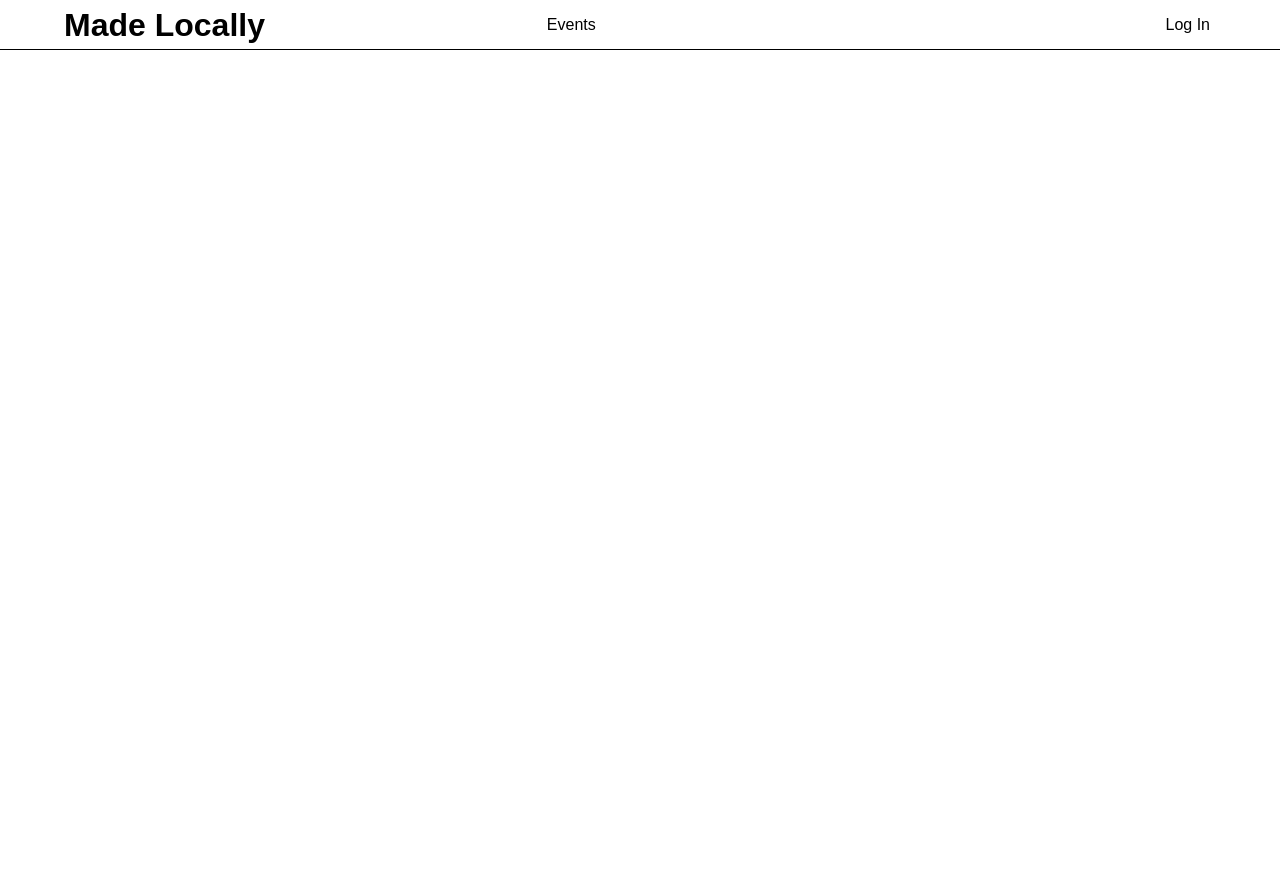
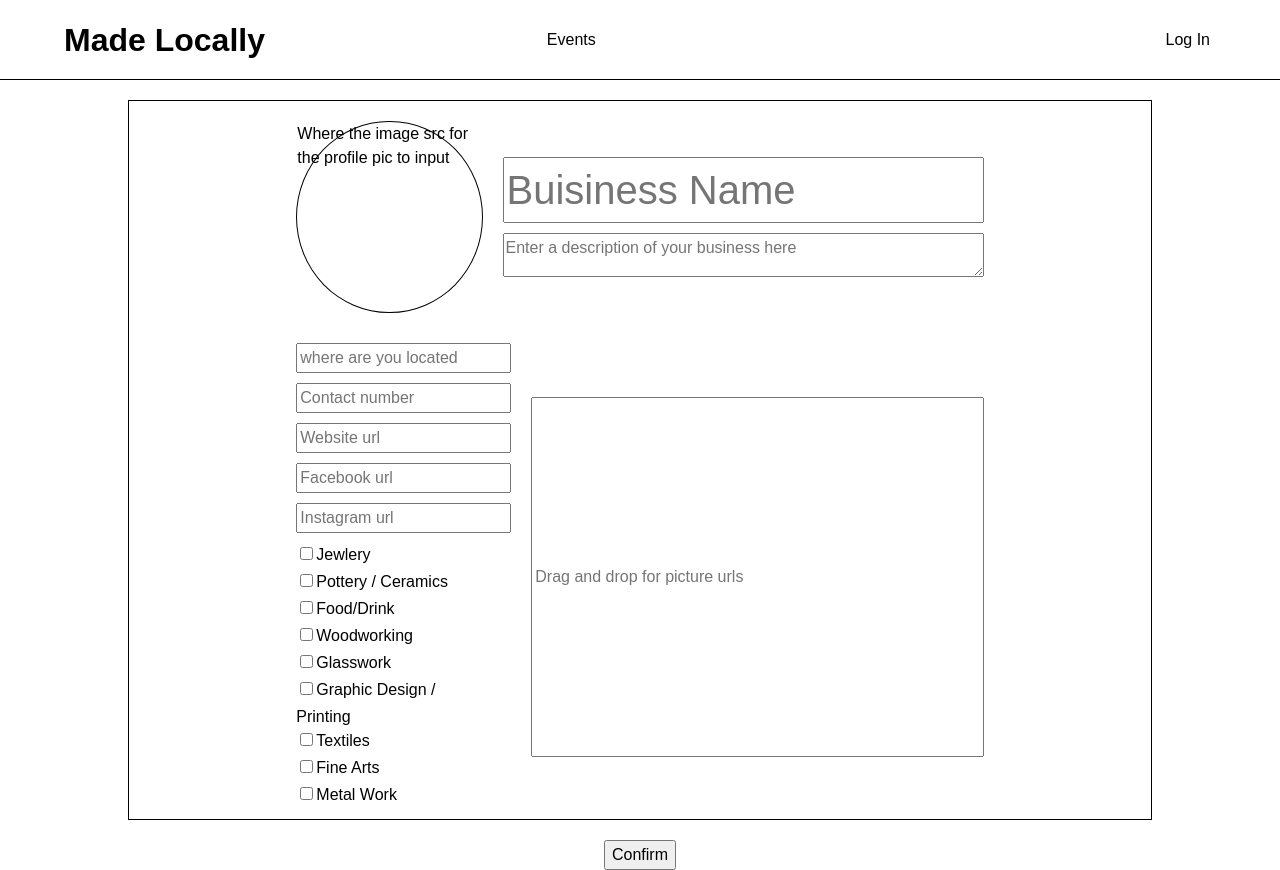
Before and after one commit to nem67127/madeLocally, a React (Create React App) app in the folder client/: page /profile-f/1 in a window 1280 px wide. Before the commit the page ends 800 px from the top, so only its background shows below. Built offline with nearby package versions, Linux system fonts and the light colour scheme; no server answers.

Commit message:
formatting profile form

```diff
--- a/client/src/components/Header.js
+++ b/client/src/components/Header.js
@@ -37,7 +37,7 @@ const Header = () => {
 export default Header;
 
 const Wrapper = styled.div`
-  height: 50px;
+  height: 80px;
   border-bottom: 1px solid black;
   display: flex;
   align-items: center;
--- a/client/src/components/Homepage.js
+++ b/client/src/components/Homepage.js
@@ -111,7 +111,7 @@ const HomePage = () => {
 
 export default HomePage;
 const Wrapper = styled.div`
-  height: calc(100vh - 50px);
+  height: calc(100vh - 80px);
   width: 100vw;
   display: flex;
   align-items: center;
--- a/client/src/components/ProfileForm.js
+++ b/client/src/components/ProfileForm.js
@@ -8,11 +8,164 @@ const ProfileForm = () => {
   const { profileId } = useParams();
   const { currentUser } = useContext(CurrentUserContext);
   //need to create a patch that will update made on profileid = objectId
-  return <Wrapper></Wrapper>;
+
+  //Handle change to set form data and thats what we send to backend
+  return (
+    <Wrapper>
+      <Form>
+        <Container>
+          <ProfilePic name="profileSrc">
+            Where the image src for the profile pic to input
+          </ProfilePic>
+          <Div>
+            <Name
+              placeholder="Buisiness Name"
+              name="businessName"
+              type="text"
+            />
+            <Description
+              placeholder="Enter a description of your business here"
+              name="businessDescrip"
+              type="text"
+              multiline={true}
+              rows={5}
+            />
+          </Div>
+        </Container>
+
+        <Container>
+          <Info>
+            <Input
+              name="location"
+              placeholder="where are you located"
+              type="address"
+            />
+            <Input name="phone" placeholder="Contact number" type="tel" />
+            <Input name="websiteUrl" placeholder="Website url" type="text" />
+            <Input name="facebookUrl" placeholder="Facebook url" type="text" />
+            <Input
+              name="instagramUrl"
+              placeholder="Instagram url"
+              type="text"
+            />
+            <Categories>
+              <span>
+                <Input type="checkbox" id="jewlery" value="jewlery" />
+                <Label htmlFor="jewlery">Jewlery</Label>
+              </span>
+              <span>
+                <Input
+                  type="checkbox"
+                  id="Pottery/Ceramics"
+                  value="pottery/ceramics"
+                />
+                <Label htmlFor="Pottery/Ceramics">Pottery / Ceramics</Label>
+              </span>
+              <span>
+                <Input type="checkbox" id="food/drink" value="food/drink" />
+                <Label htmlFor="food/drink">Food/Drink</Label>
+              </span>
+              <span>
+                <Input type="checkbox" id="Woodwork" value="woodwork" />
+                <Label htmlFor="woodwork">Woodworking</Label>
+              </span>
+              <span>
+                <Input type="checkbox" id="Glasswork" value="glasswork" />
+                <Label htmlFor="Glasswork">Glasswork</Label>
+              </span>
+              <span>
+                <Input
+                  type="checkbox"
+                  id="Graphic Design / Printing"
+                  value="graphicDesign/printing"
+                />
+                <Label htmlFor="Graphic Design / Printing">
+                  Graphic Design / Printing
+                </Label>
+              </span>
+              <span>
+                <Input type="checkbox" id="Textiles" value="textiles" />
+                <Label htmlFor="Textiles">Textiles</Label>
+              </span>
+              <span>
+                <Input type="checkbox" id="Fine Arts" value="fineArts" />
+                <Label htmlFor="Fine Arts">Fine Arts</Label>
+              </span>
+              <span>
+                <Input type="checkbox" id="MetalWork" value="metalWork" />
+                <Label htmlFor="MetalWork">Metal Work</Label>
+              </span>
+            </Categories>
+          </Info>
+          <Items name="items" placeholder="Drag and drop for picture urls" />
+        </Container>
+        <Button>Confirm</Button>
+      </Form>
+    </Wrapper>
+  );
 };
 
 export default ProfileForm;
 
 const Wrapper = styled.div`
-  height: calc(100vh - 50px);
+  height: calc(100vh - 80px);
+  display: flex;
+  justify-content: center;
+  margin-top: 20px;
 `;
+const Form = styled.form`
+  height: 100%;
+  width: 80%;
+  padding: 20px;
+  border: 1px solid black;
+  display: flex;
+  flex-direction: column;
+  align-items: center;
+`;
+const ProfilePic = styled.div`
+  min-height: 30px;
+  min-width: 30px;
+  height: 15vw;
+  width: 15vw;
+  border: 1px solid black;
+  border-radius: 50%;
+`;
+const Name = styled.input`
+  font-size: 5vh;
+`;
+const Description = styled.textarea`
+  margin-top: 10px;
+  height: 100px;
+`;
+const Container = styled.div`
+  display: flex;
+  align-items: center;
+  margin-bottom: 30px;
+  width: 70%;
+`;
+const Info = styled.div`
+  display: flex;
+  flex-direction: column;
+`;
+const Items = styled.input`
+  margin-left: 20px;
+  height: 45vh;
+  width: 70%;
+`;
+const Input = styled.input`
+  margin-bottom: 10px;
+`;
+const Categories = styled.div`
+  display: flex;
+  flex-direction: column;
+  width: 15vw;
+`;
+const Label = styled.label``;
+const Div = styled.div`
+  display: flex;
+  flex-direction: column;
+  width: 70%;
+  height: 15vh;
+  margin-left: 20px;
+`;
+const Button = styled.button``;
--- a/client/src/components/SignIn.js
+++ b/client/src/components/SignIn.js
@@ -76,7 +76,7 @@ const SignIn = () => {
 export default SignIn;
 
 const Wrapper = styled.div`
-  height: calc(100vh - 50px);
+  height: calc(100vh - 80px);
   display: flex;
   justify-content: center;
   align-items: center;
```
Also changed, not shown: 1 other file (tests, documents, lock files or other folders).
